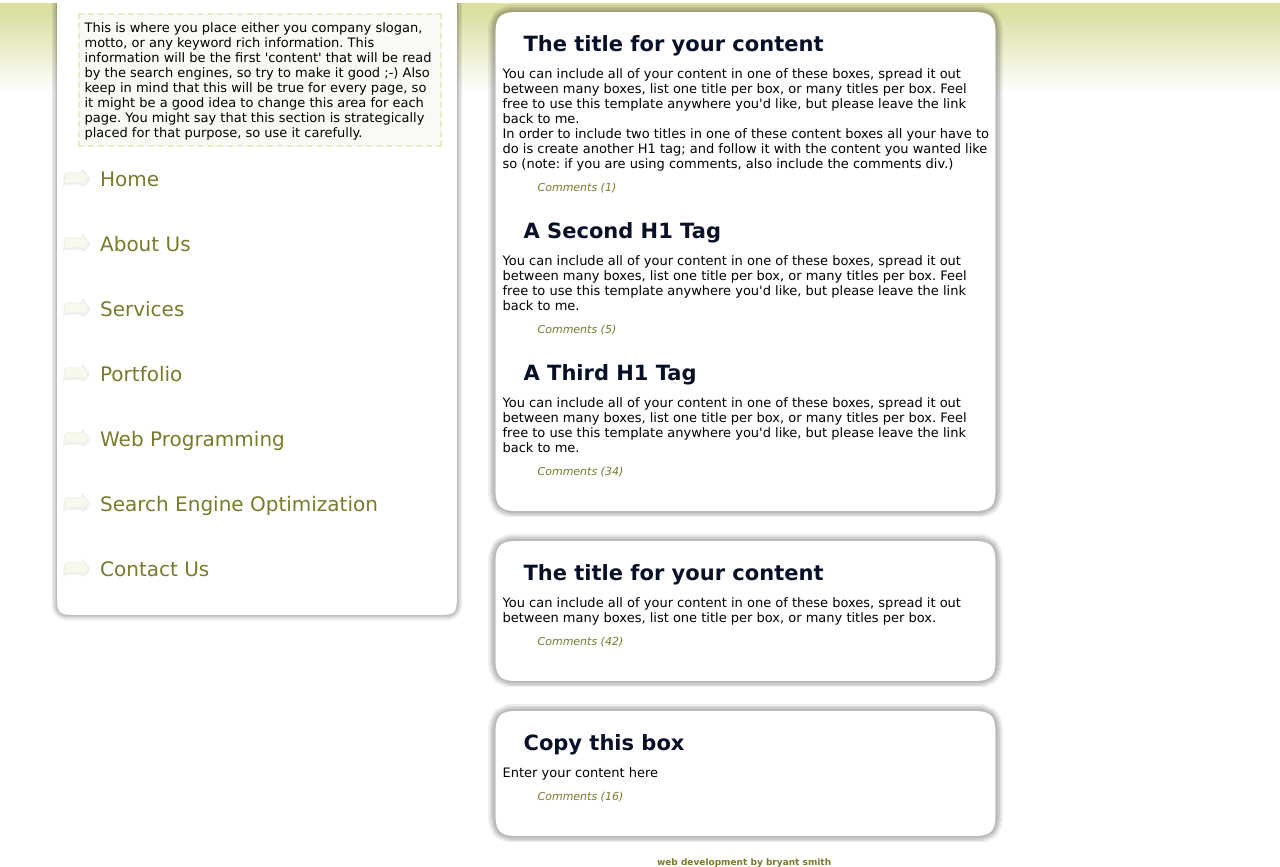
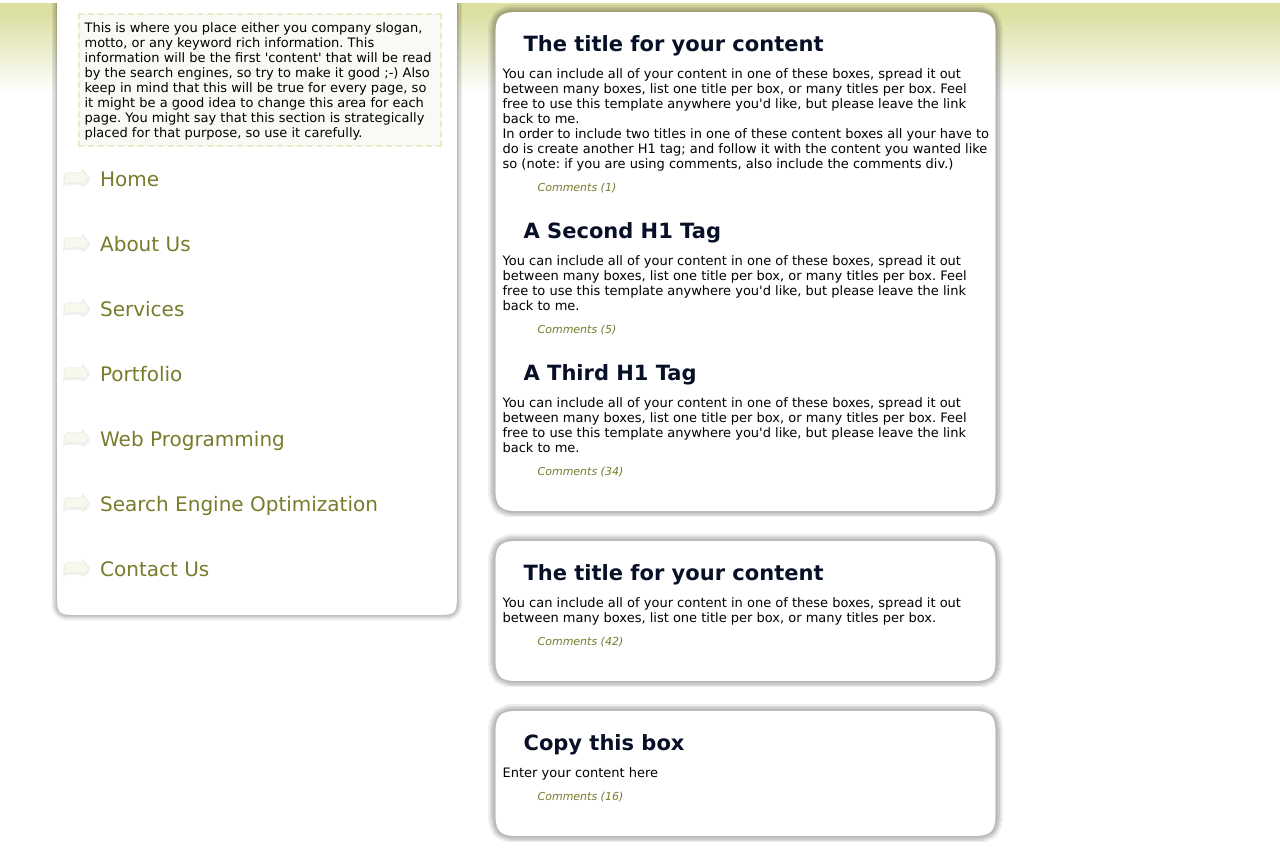
Before and after one commit to xtianencinares/fadedtab, a plain HTML site: page index.html in a window 1280 px wide. Shown: the part 276-1143 px from the top of the page. Drawn offline with Linux system fonts and the light colour scheme.

Commit message:
Update index.html

```diff
--- a/index.html
+++ b/index.html
@@ -1,11 +1,9 @@
  <!--
 Design by Agoo.inc.
-http://www.bryantsmith.com
-http://www.aszx.net
 email: template [-at-] bryantsmith [-dot-] com
 Released under Creative Commons Attribution 2.5 Generic.  In other words, do with it what you please; but please leave the link if you'd be so kind :)
 
-Name       : Faded Tab
+Name       : Faded Tab Agoo
 Description: Two columns, with naviagation
 Version    : 1.0
 Released   : 20081009
@@ -103,13 +101,6 @@ Released   : 20081009
 
 
 
-
-	<!-- PLEASE LEAVE THIS AT THE END OF YOUR LAST BOX -->
-    <h4><a href="http://www.aszx.net">web development</a> by <a href="http://www.bryantsmith.com">bryant smith</a></h4>
-    <!-- PLEASE LEAVE THIS AT THE END OF YOUR LAST BOX -->
-
-
-
 	</div>
 
 </div>
```
